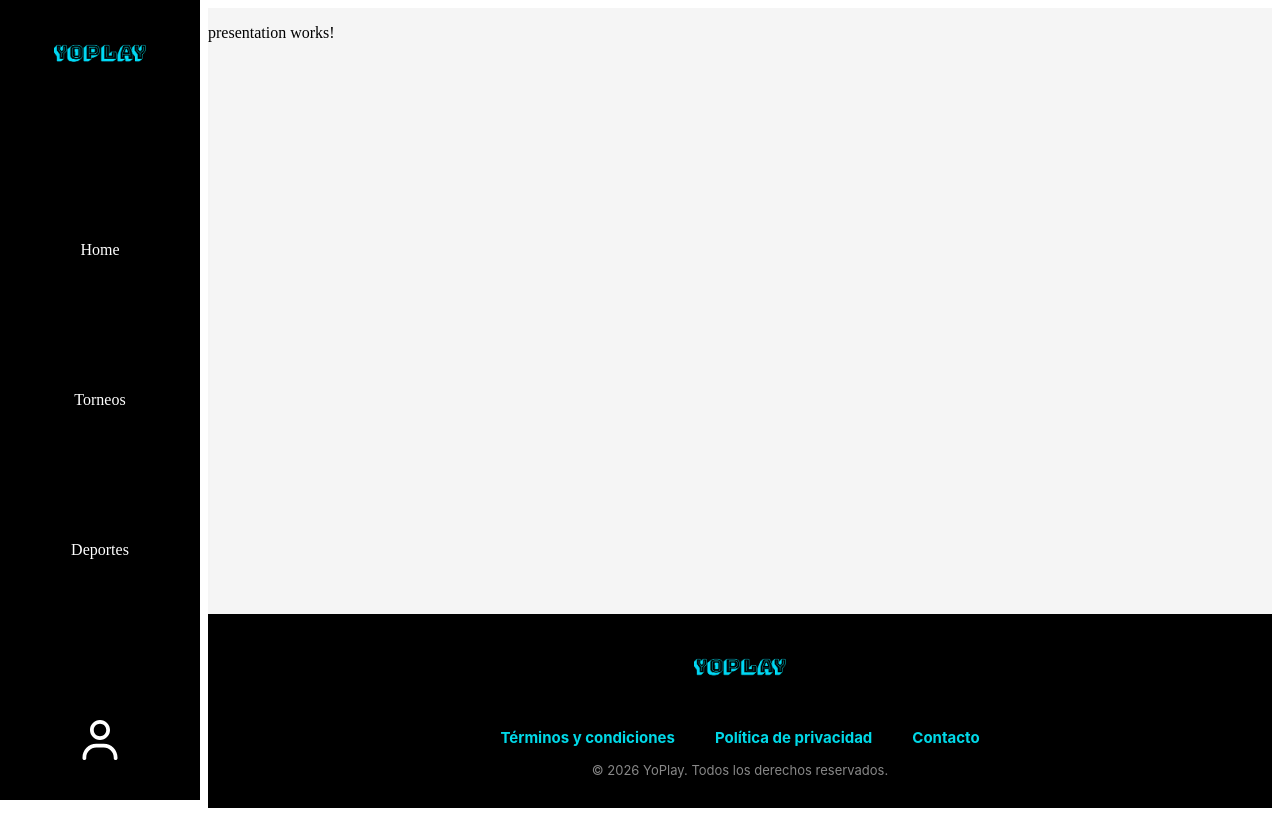
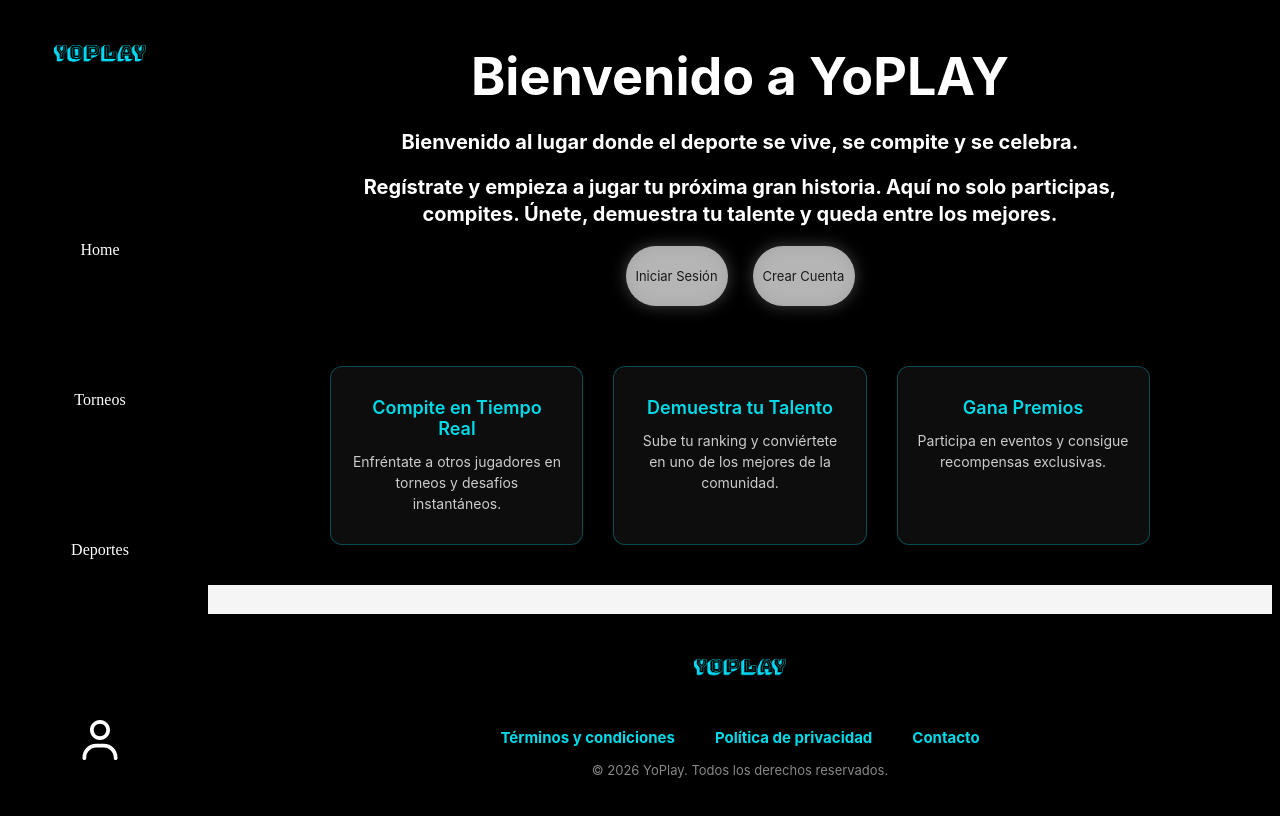
Before and after one commit to BryanAlexander-Reyes/YoPlayFrontend, an Angular app: page /main in a window 1280 px wide. Built offline with nearby package versions, Linux system fonts and the light colour scheme.

Commit message:
Se agrega contenido a la presentación. A la espera de demás componentes para iniciar la lógica con TypeScript.

```diff
--- a/src/app/pages/presentation/presentation.css
+++ b/src/app/pages/presentation/presentation.css
@@ -0,0 +1,146 @@
+:host {
+    display: block;
+    width: 100%;
+}
+
+.presentation-page {
+    width: 100%;
+    min-height: 180px;
+    display: flex;
+    flex-direction: column;
+    justify-content: center;
+    align-items: center;
+    padding: 40px 20px;
+    box-sizing: border-box;
+    background: transparent;
+    color: white;
+}
+
+.content {
+    width: 80%;
+    max-width: 1000px;
+    margin: 0 auto;
+    text-align: center;
+    color: white;
+}
+
+.content h1 {
+    margin: 0 0 24px;
+    color: white;
+    font-family: "SF Pro", -apple-system, BlinkMacSystemFont, "Helvetica Neue", Arial, sans-serif;
+    font-size: 52px;
+    font-weight: 700;
+    line-height: 1.1;
+}
+
+.content h3 {
+    margin: 0 auto 18px;
+    max-width: 900px;
+    color: white;
+    font-family: "SF Pro", -apple-system, BlinkMacSystemFont, "Helvetica Neue", Arial, sans-serif;
+    font-size: 20px;
+    font-weight: 700;
+    line-height: 1.35;
+}
+
+.buttons-section {
+    width: 100%;
+    margin-top: 15px;
+    display: flex;
+    justify-content: center;
+    align-items: center;
+    gap: 25px;
+}
+
+.button-wrapper {
+    width: 102px;
+    height: 60px;
+    position: relative;
+    display: flex;
+    justify-content: center;
+    align-items: center;
+}
+
+.button-wrapper button {
+    width: 102px;
+    height: 60px;
+    position: relative;
+    z-index: 2;
+    border: none;
+    border-radius: 60px;
+    background-color: rgba(220, 220, 220, 0.75);
+    color: #1A1A1A;
+    cursor: pointer;
+    font-family: "SF Pro", -apple-system, BlinkMacSystemFont, "Helvetica Neue", Arial, sans-serif;
+    font-size: 13px;
+    font-weight: 400;
+    transition: background-color 0.3s ease, transform 0.2s ease;
+}
+
+.button-wrapper button:hover {
+    background-color: rgba(255, 255, 255, 0.9);
+    transform: scale(1.05);
+}
+
+.button-wrapper button:active {
+    transform: scale(0.98);
+}
+
+.btn-behind {
+    width: 102px;
+    height: 60px;
+    position: absolute;
+    top: 50%;
+    left: 50%;
+    transform: translate(-50%, -50%);
+    z-index: 1;
+    background-color: rgba(255, 255, 255, 0.25);
+    border-radius: 60px;
+    filter: blur(8px);
+    pointer-events: none;
+}
+
+.features-section {
+    width: 100%;
+    margin-top: 60px;
+    display: grid;
+    grid-template-columns: repeat(auto-fit, minmax(250px, 1fr));
+    gap: 30px;
+    max-width: 1000px;
+    margin-left: auto;
+    margin-right: auto;
+}
+
+.feature-card {
+    background-color: rgba(255, 255, 255, 0.05);
+    border: 1px solid rgba(0, 217, 232, 0.3);
+    border-radius: 12px;
+    padding: 30px 20px;
+    text-align: center;
+    transition: all 0.3s ease;
+}
+
+.feature-card:hover {
+    background-color: rgba(255, 255, 255, 0.1);
+    border-color: rgba(0, 217, 232, 0.8);
+    transform: translateY(-5px);
+}
+
+.feature-card h4 {
+    color: #00d9e8;
+    font-family: "SF Pro", -apple-system, BlinkMacSystemFont, "Helvetica Neue", Arial, sans-serif;
+    font-size: 18px;
+    font-weight: 600;
+    margin: 0 0 12px;
+    background: transparent;
+}
+
+.feature-card p {
+    color: #ccc;
+    font-family: "SF Pro", -apple-system, BlinkMacSystemFont, "Helvetica Neue", Arial, sans-serif;
+    font-size: 14px;
+    font-weight: 400;
+    line-height: 1.5;
+    margin: 0;
+    background: transparent;
+}
--- a/src/app/pages/presentation/presentation.html
+++ b/src/app/pages/presentation/presentation.html
@@ -1 +1,32 @@
-<p>presentation works!</p>
+<section class="presentation-page">
+    <div class="content">
+        <h1>Bienvenido a YoPLAY</h1>
+        <h3>Bienvenido al lugar donde el deporte se vive, se compite y se celebra.</h3>
+        <h3>Regístrate y empieza a jugar tu próxima gran historia. Aquí no solo participas, compites. Únete, demuestra tu talente y queda entre los mejores.</h3>
+        <div class="buttons-section">
+            <div class="button-wrapper">
+                <button>Iniciar Sesión</button>
+                <div class="btn-behind"></div>
+            </div>
+            <div class="button-wrapper">
+                <button>Crear Cuenta</button>
+                <div class="btn-behind"></div>
+            </div>
+        </div>
+
+        <div class="features-section">
+            <div class="feature-card">
+                <h4>Compite en Tiempo Real</h4>
+                <p>Enfréntate a otros jugadores en torneos y desafíos instantáneos.</p>
+            </div>
+            <div class="feature-card">
+                <h4>Demuestra tu Talento</h4>
+                <p>Sube tu ranking y conviértete en uno de los mejores de la comunidad.</p>
+            </div>
+            <div class="feature-card">
+                <h4>Gana Premios</h4>
+                <p>Participa en eventos y consigue recompensas exclusivas.</p>
+            </div>
+        </div>
+    </div>
+</section>
--- a/src/app/pages/presentation/presentation.ts
+++ b/src/app/pages/presentation/presentation.ts
@@ -2,7 +2,6 @@ import { Component } from '@angular/core';
 
 @Component({
   selector: 'app-presentation',
-  imports: [],
   templateUrl: './presentation.html',
   styleUrl: './presentation.css',
 })
--- a/src/styles.css
+++ b/src/styles.css
@@ -1 +1,4 @@
 /* You can add global styles to this file, and also import other style files */
+* {
+    background: black;
+}
```
